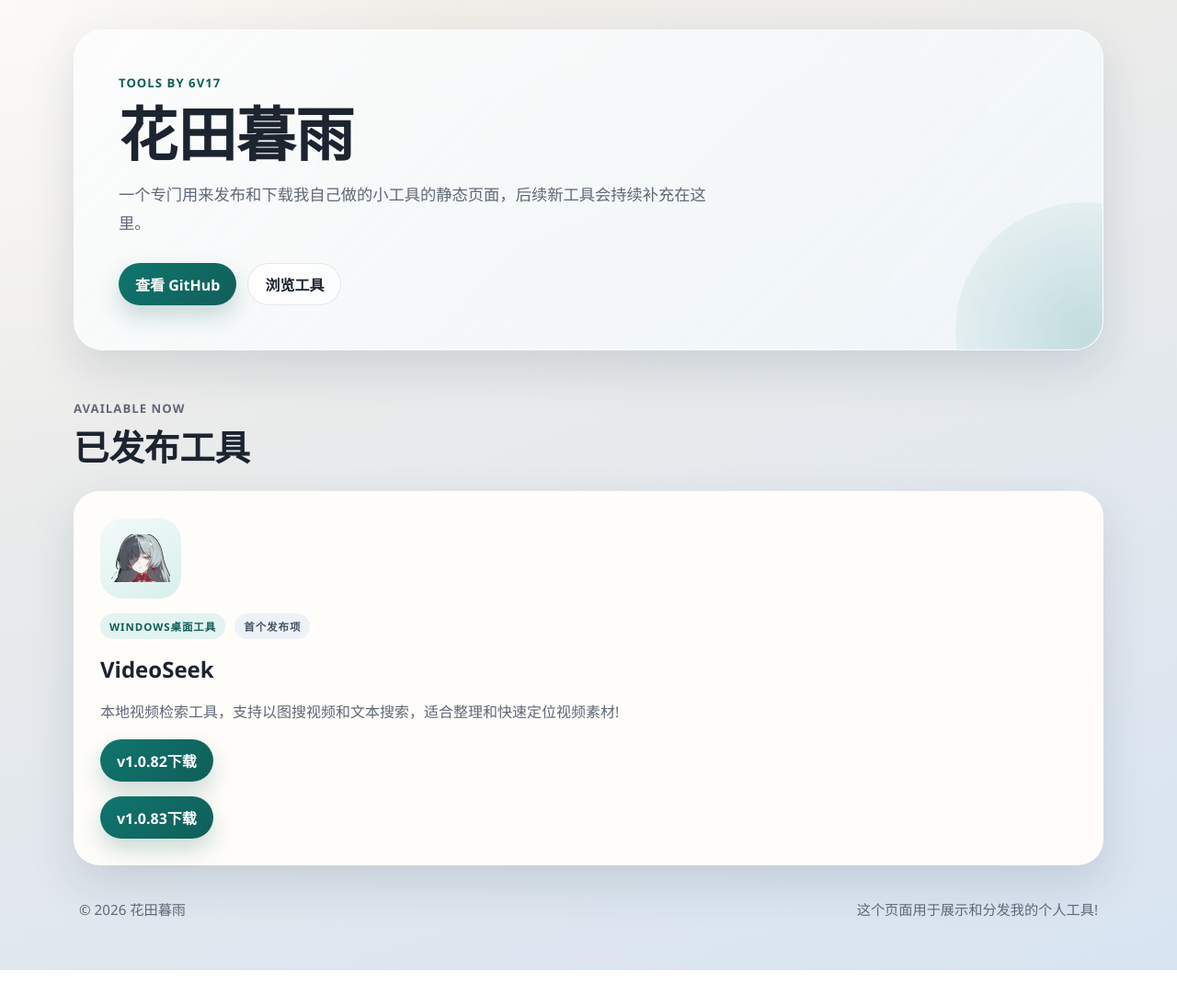
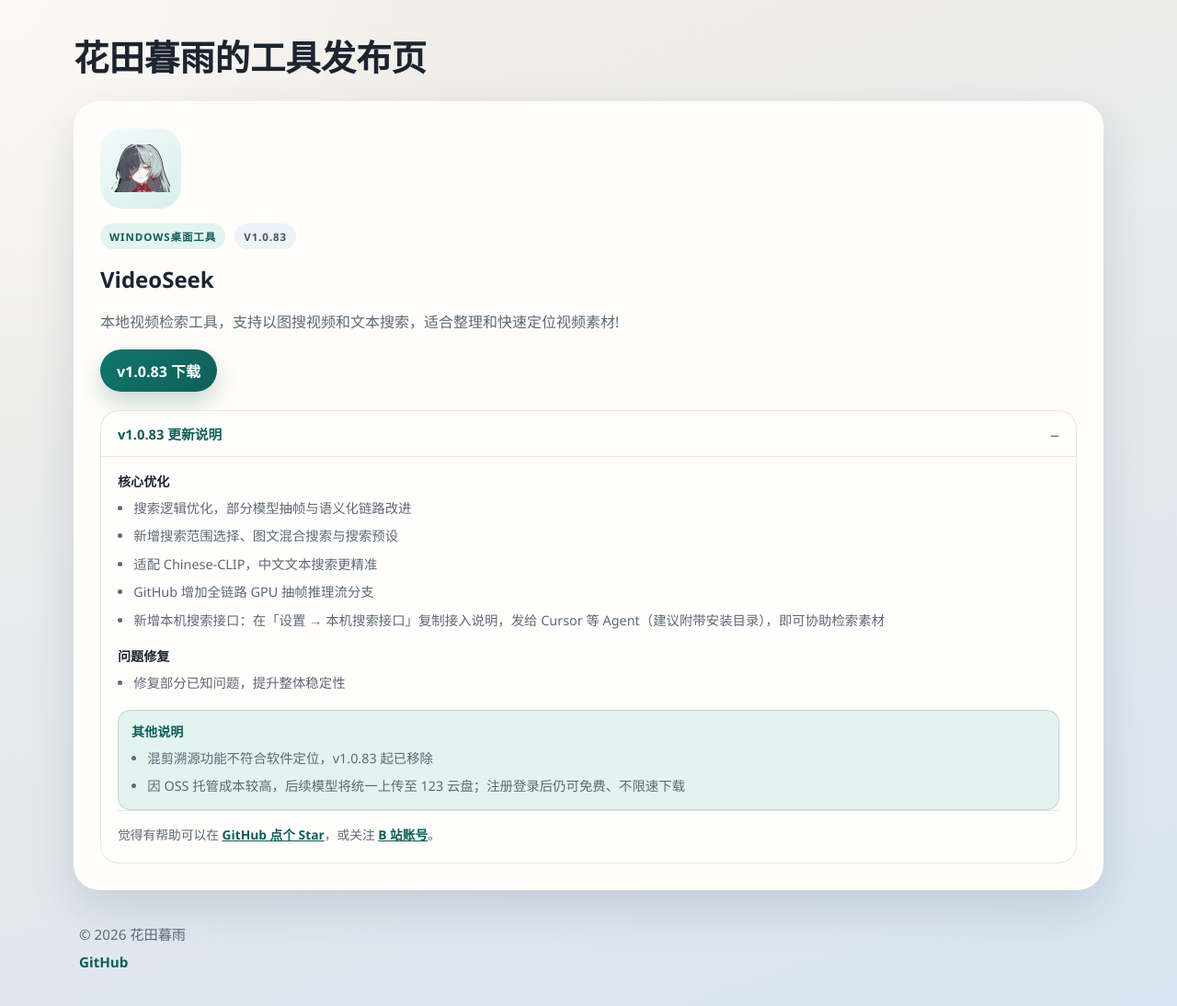
Before and after one commit to 6v17/tools-homepage, a website built with webpack: page index.html in a window 1280 px wide. Shown: the whole page at 92% size. Before the commit the page ends 1055 px from the top, so only its background shows below. Built offline with nearby package versions, Linux system fonts and the light colour scheme.

Commit message:
1.0.83last

```diff
--- a/css/style.css
+++ b/css/style.css
@@ -34,75 +34,51 @@ a {
   color: inherit;
 }
 
+.skip-link {
+  position: absolute;
+  left: 16px;
+  top: -48px;
+  z-index: 100;
+  padding: 10px 16px;
+  border-radius: 999px;
+  background: var(--accent-strong);
+  color: #fff;
+  font-weight: 700;
+  text-decoration: none;
+  transition: top 0.2s ease;
+}
+
+.skip-link:focus {
+  top: 16px;
+}
+
+:focus-visible {
+  outline: 2px solid var(--accent);
+  outline-offset: 2px;
+}
+
+.primary-btn:focus-visible,
+.secondary-btn:focus-visible {
+  outline-color: #fff;
+  outline-offset: 3px;
+}
+
 .page-shell {
   width: min(1120px, calc(100% - 32px));
   margin: 0 auto;
   padding: 32px 0 56px;
 }
 
-.hero {
-  position: relative;
-  overflow: hidden;
-  padding: 48px;
-  border: 1px solid rgba(255, 255, 255, 0.45);
-  border-radius: 32px;
-  background:
-    linear-gradient(135deg, rgba(255, 255, 255, 0.88), rgba(245, 251, 255, 0.72)),
-    linear-gradient(120deg, rgba(15, 118, 110, 0.08), rgba(17, 94, 89, 0.03));
-  box-shadow: var(--shadow);
-  backdrop-filter: blur(18px);
-}
-
-.hero::after {
-  content: "";
-  position: absolute;
-  inset: auto -120px -120px auto;
-  width: 280px;
-  height: 280px;
-  border-radius: 50%;
-  background: radial-gradient(circle, rgba(15, 118, 110, 0.2), rgba(15, 118, 110, 0));
-}
-
-.eyebrow,
-.section-kicker,
-.intro-label,
-.tool-tag,
-.tool-version {
-  letter-spacing: 0.08em;
-  text-transform: uppercase;
-}
-
-.eyebrow {
-  margin: 0 0 14px;
-  font-size: 0.82rem;
-  color: var(--accent-strong);
-  font-weight: 700;
-}
-
-.hero h1 {
-  margin: 0;
-  max-width: 680px;
-  font-size: clamp(2.4rem, 5vw, 4.5rem);
-  line-height: 1.02;
-}
-
-.hero-text {
-  max-width: 640px;
-  margin: 18px 0 0;
-  font-size: 1.08rem;
-  line-height: 1.8;
-  color: var(--muted);
-}
-
-.hero-actions,
 .tool-actions {
   display: flex;
   flex-wrap: wrap;
   gap: 12px;
 }
 
-.hero-actions {
-  margin-top: 28px;
+.tool-tag,
+.tool-version {
+  letter-spacing: 0.08em;
+  text-transform: uppercase;
 }
 
 .primary-btn,
@@ -134,34 +110,8 @@ a {
   transform: translateY(-2px);
 }
 
-.intro-strip {
-  display: grid;
-  grid-template-columns: repeat(3, minmax(0, 1fr));
-  gap: 16px;
-  margin-top: 20px;
-}
-
-.intro-item {
-  padding: 20px 22px;
-  border: 1px solid rgba(255, 255, 255, 0.5);
-  border-radius: 24px;
-  background: var(--panel);
-  box-shadow: 0 12px 30px rgba(49, 70, 96, 0.08);
-}
-
-.intro-label {
-  display: block;
-  margin-bottom: 8px;
-  font-size: 0.76rem;
-  color: var(--muted);
-}
-
-.intro-item strong {
-  font-size: 1rem;
-}
-
 .tools-section {
-  margin-top: 52px;
+  margin-top: 0;
 }
 
 .section-heading {
@@ -173,8 +123,11 @@ a {
   font-size: 0.82rem;
   font-weight: 700;
   color: var(--accent-strong);
+  letter-spacing: 0.08em;
+  text-transform: uppercase;
 }
 
+.section-heading h1,
 .section-heading h2 {
   margin: 0;
   font-size: clamp(1.8rem, 3vw, 2.8rem);
@@ -258,10 +211,99 @@ a {
   line-height: 1.75;
 }
 
+.tool-changelog {
+  margin-top: 4px;
+  border: 1px solid var(--line);
+  border-radius: 20px;
+  background: rgba(255, 255, 255, 0.55);
+  overflow: hidden;
+}
+
+.tool-changelog summary {
+  padding: 14px 18px;
+  font-size: 0.92rem;
+  font-weight: 700;
+  color: var(--accent-strong);
+  cursor: pointer;
+  list-style: none;
+}
+
+.tool-changelog summary::-webkit-details-marker {
+  display: none;
+}
+
+.tool-changelog summary::after {
+  content: "+";
+  float: right;
+  font-size: 1.1rem;
+  font-weight: 400;
+  color: var(--muted);
+}
+
+.tool-changelog[open] summary::after {
+  content: "−";
+}
+
+.tool-changelog[open] summary {
+  border-bottom: 1px solid var(--line);
+}
+
+.changelog-body {
+  padding: 16px 18px 18px;
+}
+
+.changelog-group + .changelog-group {
+  margin-top: 16px;
+}
+
+.changelog-group h4 {
+  margin: 0 0 8px;
+  font-size: 0.88rem;
+  color: var(--text);
+}
+
+.changelog-group ul {
+  margin: 0;
+  padding-left: 1.2em;
+  color: var(--muted);
+  font-size: 0.9rem;
+  line-height: 1.7;
+}
+
+.changelog-group li + li {
+  margin-top: 6px;
+}
+
+.changelog-notice {
+  padding: 12px 14px;
+  border-radius: 14px;
+  border: 1px solid rgba(17, 94, 89, 0.18);
+  background: var(--accent-soft);
+}
+
+.changelog-notice h4 {
+  color: var(--accent-strong);
+}
+
+.changelog-footnote {
+  margin: 16px 0 0;
+  padding-top: 14px;
+  border-top: 1px solid var(--line);
+  font-size: 0.86rem;
+  color: var(--muted);
+  line-height: 1.6;
+}
+
+.changelog-footnote a {
+  color: var(--accent-strong);
+  font-weight: 600;
+}
+
 .site-footer {
   display: flex;
-  justify-content: space-between;
-  gap: 16px;
+  flex-direction: column;
+  align-items: flex-start;
+  gap: 10px;
   margin-top: 36px;
   padding: 0 6px;
   color: var(--muted);
@@ -272,6 +314,40 @@ a {
   margin: 0;
 }
 
+.site-footer-links {
+  display: flex;
+  flex-wrap: wrap;
+  align-items: center;
+  gap: 8px;
+}
+
+.site-footer-links a {
+  color: var(--accent-strong);
+  font-weight: 600;
+  text-decoration: none;
+}
+
+.site-footer-links a:hover {
+  text-decoration: underline;
+}
+
+@media (prefers-reduced-motion: reduce) {
+  html {
+    scroll-behavior: auto;
+  }
+
+  .skip-link,
+  .primary-btn,
+  .secondary-btn {
+    transition: none;
+  }
+
+  .primary-btn:hover,
+  .secondary-btn:hover {
+    transform: none;
+  }
+}
+
 @media (max-width: 780px) {
   .page-shell {
     width: min(100% - 20px, 1120px);
@@ -279,21 +355,8 @@ a {
     padding-bottom: 36px;
   }
 
-  .hero {
-    padding: 28px 22px;
-    border-radius: 24px;
-  }
-
-  .intro-strip {
-    grid-template-columns: 1fr;
-  }
-
   .tool-card {
     padding: 22px;
     border-radius: 24px;
   }
-
-  .site-footer {
-    flex-direction: column;
-  }
 }
--- a/index.html
+++ b/index.html
@@ -7,16 +7,18 @@
 <meta name="robots" content="index,follow">
 <meta name="theme-color" content="#0f766e">
 <meta name="format-detection" content="telephone=no,email=no,address=no">
-<meta property="og:title" content="花田暮雨 - 工具发布页">
+<meta property="og:title" content="花田暮雨的工具发布页">
 <meta property="og:description" content="集中展示和下载我发布的桌面工具。">
 <meta property="og:type" content="website">
 <meta property="og:locale" content="zh_CN">
-<meta property="og:image" content="./icon.png">
+<meta property="og:url" content="https://lv17.top/">
+<meta property="og:image" content="https://lv17.top/icon.png">
 <meta name="twitter:card" content="summary_large_image">
-<meta name="twitter:title" content="花田暮雨 - 工具发布页">
+<meta name="twitter:title" content="花田暮雨的工具发布页">
 <meta name="twitter:description" content="集中展示和下载我发布的桌面工具。">
-<meta name="twitter:image" content="./icon.png">
-<title>花田暮雨</title>
+<meta name="twitter:image" content="https://lv17.top/icon.png">
+<link rel="canonical" href="https://lv17.top/">
+<title>花田暮雨的工具发布页</title>
 <link rel="icon" href="./favicon.ico" sizes="any">
 <link rel="icon" href="./icon.svg" type="image/svg+xml">
 <link rel="apple-touch-icon" href="./icon.png">
@@ -27,33 +29,47 @@
 <script type="application/ld+json">
 {
   "@context": "https://schema.org",
-  "@type": "WebSite",
-  "name": "花田暮雨",
-  "inLanguage": "zh-CN",
-  "description": "集中展示和下载我发布的桌面工具。",
-  "url": "/"
+  "@graph": [
+    {
+      "@type": "WebSite",
+      "name": "花田暮雨",
+      "inLanguage": "zh-CN",
+      "description": "集中展示和下载我发布的桌面工具。",
+      "url": "https://lv17.top/"
+    },
+    {
+      "@type": "ItemList",
+      "name": "已发布工具",
+      "itemListElement": [
+        {
+          "@type": "ListItem",
+          "position": 1,
+          "item": {
+            "@type": "SoftwareApplication",
+            "name": "VideoSeek",
+            "applicationCategory": "UtilitiesApplication",
+            "operatingSystem": "Windows",
+            "description": "本地视频检索工具，支持以图搜视频和文本搜索，适合整理和快速定位视频素材。",
+            "softwareVersion": "1.0.83",
+            "downloadUrl": "https://1858268090.share.123pan.cn/123pan/VFA7vd-OHJXA?pwd=hAH8#"
+          }
+        }
+      ]
+    }
+  ]
 }
 </script>
 </head>
 <body>
 
+<a class="skip-link" href="#tools">跳到工具列表</a>
+
 <div class="page-shell">
-  <header class="hero">
-    <p class="eyebrow">Tools by 6v17</p>
-    <h1>花田暮雨</h1>
-    <p class="hero-text">一个专门用来发布和下载我自己做的小工具的静态页面，后续新工具会持续补充在这里。</p>
-    <div class="hero-actions">
-      <a class="primary-btn" href="https://github.com/6v17" target="_blank" rel="noopener noreferrer" aria-label="在新标签页打开 GitHub 主页">查看 GitHub</a>
-      <a class="secondary-btn" href="#tools">浏览工具</a>
-    </div>
-  </header>
-
-  <main>
+  <main id="main">
 
     <section class="tools-section" id="tools">
       <div class="section-heading">
-        <p class="section-kicker">Available Now</p>
-        <h2>已发布工具</h2>
+        <h1>花田暮雨的工具发布页</h1>
       </div>
 
       <div class="tools-container">
@@ -63,17 +79,45 @@
           </div>
           <div class="tool-meta">
             <span class="tool-tag">windows桌面工具</span>
-            <span class="tool-version">首个发布项</span>
+            <span class="tool-version">v1.0.83</span>
           </div>
           <h3>VideoSeek</h3>
           <p>本地视频检索工具，支持以图搜视频和文本搜索，适合整理和快速定位视频素材!</p>
+          <div class="tool-actions">
+            <a class="primary-btn" href="https://1858268090.share.123pan.cn/123pan/VFA7vd-OHJXA?pwd=hAH8#" target="_blank" rel="noopener noreferrer" aria-label="在新标签页下载 VideoSeek v1.0.83">v1.0.83 下载</a>
+          </div>
 
-          <div class="tool-actions">
-            <a class="primary-btn" href="https://1858268090.share.123pan.cn/123pan/VFA7vd-vsJnA?pwd=acS4#" target="_blank" rel="noopener noreferrer" aria-label="在新标签页下载 VideoSeek v1.0.82">v1.0.82下载</a>
-          </div>
-          <div class="tool-actions">
-            <a class="primary-btn" href="https://1858268090.share.123pan.cn/123pan/VFA7vd-YuNXA?pwd=WNiA#" target="_blank" rel="noopener noreferrer" aria-label="在新标签页下载 VideoSeek v1.0.83">v1.0.83下载</a>
-          </div>
+          <details class="tool-changelog" open>
+            <summary>v1.0.83 更新说明</summary>
+            <div class="changelog-body">
+              <section class="changelog-group">
+                <h4>核心优化</h4>
+                <ul>
+                  <li>搜索逻辑优化，部分模型抽帧与语义化链路改进</li>
+                  <li>新增搜索范围选择、图文混合搜索与搜索预设</li>
+                  <li>适配 Chinese-CLIP，中文文本搜索更精准</li>
+                  <li>GitHub 增加全链路 GPU 抽帧推理流分支</li>
+                  <li>新增本机搜索接口：在「设置 → 本机搜索接口」复制接入说明，发给 Cursor 等 Agent（建议附带安装目录），即可协助检索素材</li>
+                </ul>
+              </section>
+              <section class="changelog-group">
+                <h4>问题修复</h4>
+                <ul>
+                  <li>修复部分已知问题，提升整体稳定性</li>
+                </ul>
+              </section>
+              <section class="changelog-group changelog-notice">
+                <h4>其他说明</h4>
+                <ul>
+                  <li>混剪溯源功能不符合软件定位，v1.0.83 起已移除</li>
+                  <li>因 OSS 托管成本较高，后续模型将统一上传至 123 云盘；注册登录后仍可免费、不限速下载</li>
+                </ul>
+              </section>
+              <p class="changelog-footnote">
+                觉得有帮助可以在 <a href="https://github.com/6v17/VideoSeek" target="_blank" rel="noopener noreferrer">GitHub 点个 Star</a>，或关注 <a href="https://space.bilibili.com/473427924" target="_blank" rel="noopener noreferrer">B 站账号</a>。
+              </p>
+            </div>
+          </details>
         </article>
         <!-- 新工具直接复制 tool-card 区块即可 -->
       </div>
@@ -82,7 +126,9 @@
 
   <footer class="site-footer">
     <p>© 2026 花田暮雨</p>
-    <p>这个页面用于展示和分发我的个人工具!</p>
+    <p class="site-footer-links">
+      <a href="https://github.com/6v17" target="_blank" rel="noopener noreferrer">GitHub</a>
+    </p>
   </footer>
 </div>
 </body>
```
